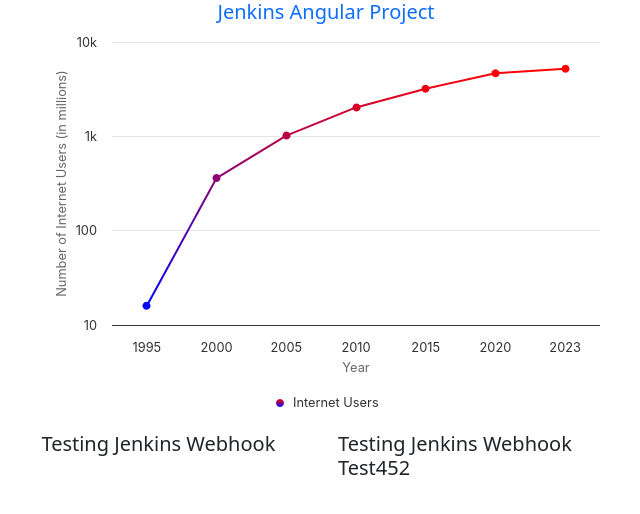
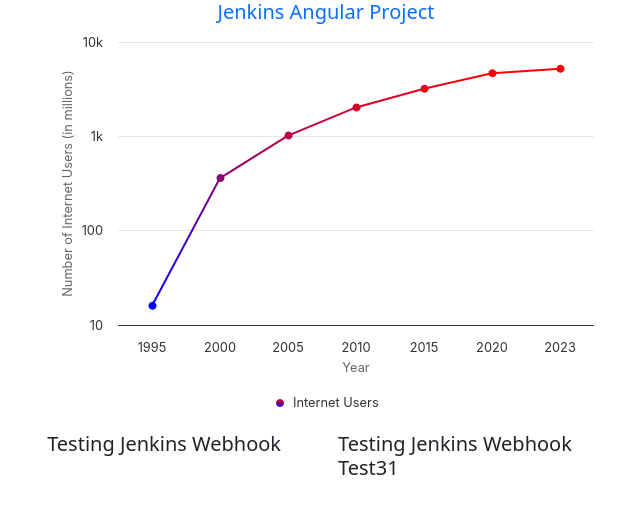
Before and after one commit to shivaparchuri/angular_jenkins, an Angular app: page / in a window 1280 px wide. Shown: the top 514 px of the page, without its empty margins (314-954 px from the left). Built offline with nearby package versions, Linux system fonts and the light colour scheme.

Commit message:
new changes12

```diff
--- a/src/app/jenkins1/jenkins1.component.html
+++ b/src/app/jenkins1/jenkins1.component.html
@@ -6,6 +6,6 @@
         <h5>Testing Jenkins Webhook</h5>
     </div>
     <div class="col-6">
-        <h5>Testing Jenkins Webhook Test452</h5>
+        <h5>Testing Jenkins Webhook Test31</h5>
     </div>
 </div>
```
